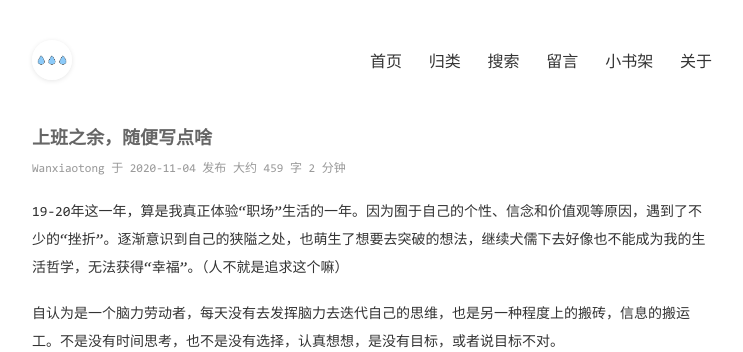
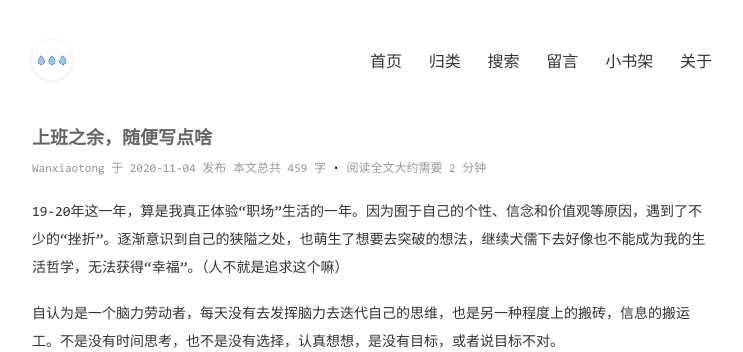
Before and after one commit to zincaaa/zincaaa.github.io, a Jekyll site: the page built from _posts/2020-11-04-上班之余随便写点啥.md, in a window 1280 px wide. Shown: the top 352 px of the page, without its empty margins (268-1011 px from the left). Built offline with Jekyll 4.4.1, drawn with Linux system fonts in a browser that asks for light colours.

Commit message:
Update mypost.html

```diff
--- a/_layouts/mypost.html
+++ b/_layouts/mypost.html
@@ -6,7 +6,7 @@
 <div class="page page-post">
   <h1 class="title" id="{{ page.title }}">{{ page.title }}</h1>
   {% if page.date %}
-  <div class="subtitle">{{site.author}} 于 {{ page.date | date: "%Y-%m-%d" }} 发布 大约 {{ page.content | strip_html | strip_newlines | remove: " " | size }} 字 {{ page.content | strip_html | strip_newlines | remove: " " | size | divided_by: 350 | plus: 1 }} 分钟</div>
+  <div class="subtitle">{{site.author}} 于 {{ page.date | date: "%Y-%m-%d" }} 发布 <span>本文总共 {{ page.content | strip_html | strip_newlines | remove: " " | size }} 字 <b>·</b> 阅读全文大约需要 {{ page.content | strip_html | strip_newlines | remove: " " | size | divided_by: 350 | plus: 1 }} 分钟 </div>
   {% endif %}
   <div class="post">
     {{ content }}
```
